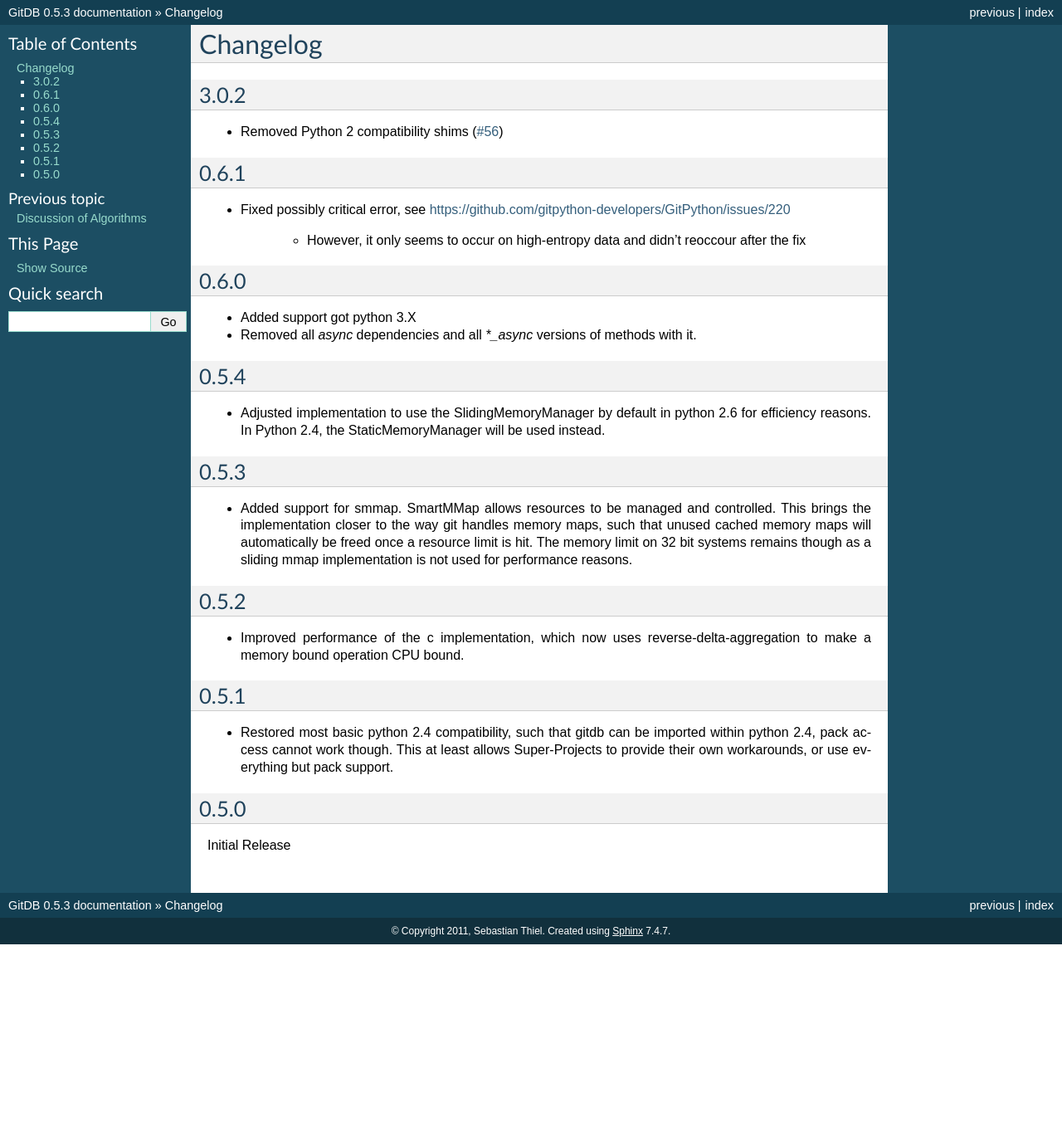
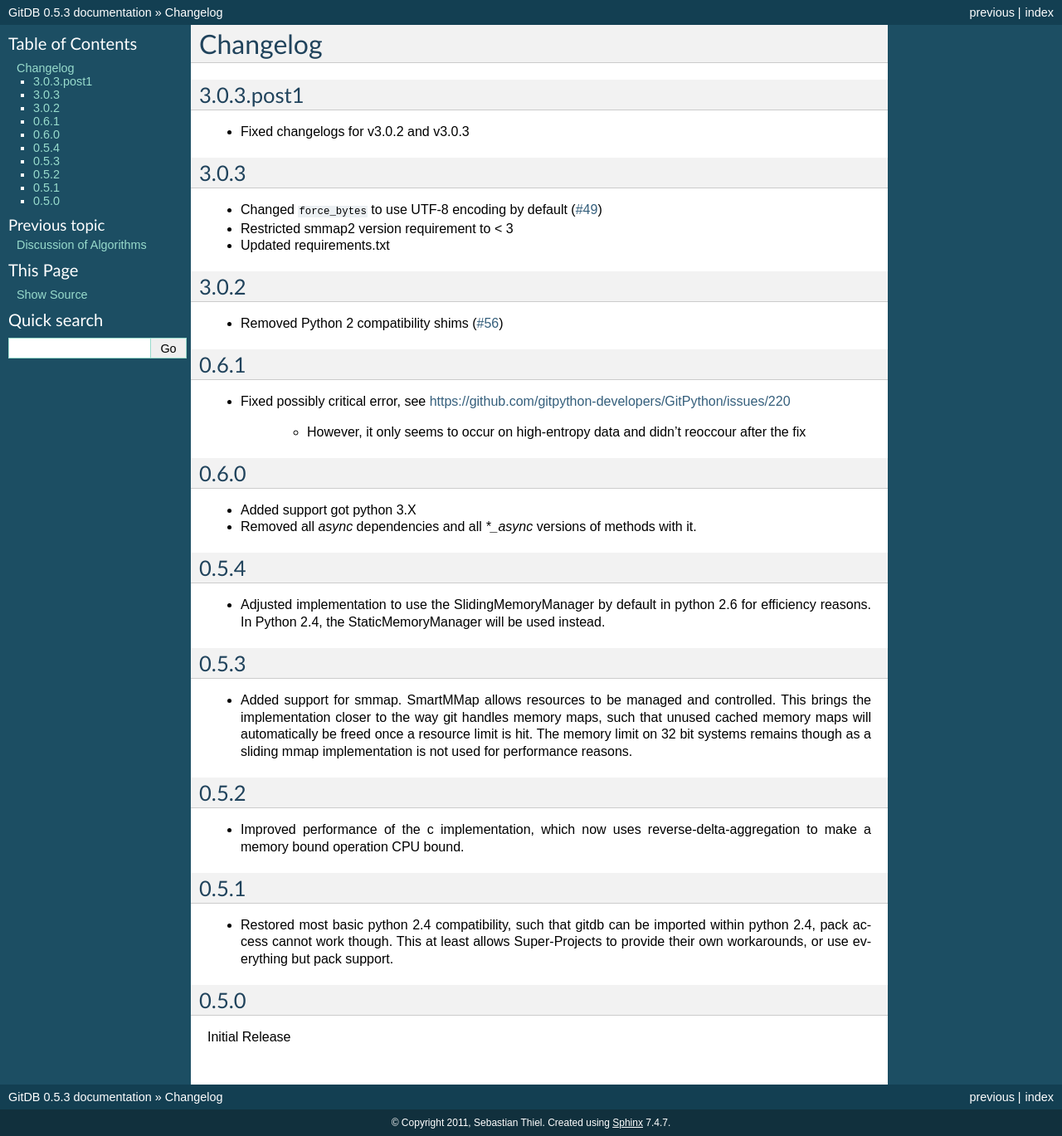
Before and after one commit to gitpython-developers/gitdb, a Sphinx documentation site: the page built from doc/source/changes.rst, in a window 1280 px wide and 1369 px high. Shown: the whole window at 83% size. Built offline with Sphinx 7.4.7, drawn with Linux system fonts in a browser that asks for light colours.

Commit message:
v3.0.3.post1

```diff
--- a/doc/source/changes.rst
+++ b/doc/source/changes.rst
@@ -1,6 +1,21 @@
 #########
 Changelog
 #########
+
+***********
+3.0.3.post1
+***********
+
+* Fixed changelogs for v3.0.2 and v3.0.3
+
+*****
+3.0.3
+*****
+
+* Changed ``force_bytes`` to use UTF-8 encoding by default
+  (`#49 <https://github.com/gitpython-developers/gitdb/pull/49>`_)
+* Restricted smmap2 version requirement to < 3
+* Updated requirements.txt
 
 *****
 3.0.2
--- a/gitdb/__init__.py
+++ b/gitdb/__init__.py
@@ -29,7 +29,7 @@
 __author__ = "Sebastian Thiel"
 __contact__ = "byronimo@gmail.com"
 __homepage__ = "https://github.com/gitpython-developers/gitdb"
-version_info = (3, 0, 2)
+version_info = (3, 0, 3, "post1")
 __version__ = '.'.join(str(i) for i in version_info)
 
 
--- a/setup.py
+++ b/setup.py
@@ -7,7 +7,7 @@
 __author__ = "Sebastian Thiel"
 __contact__ = "byronimo@gmail.com"
 __homepage__ = "https://github.com/gitpython-developers/gitdb"
-version_info = (3, 0, 2)
+version_info = (3, 0, 3, "post1")
 __version__ = '.'.join(str(i) for i in version_info)
 
 setup(
```
